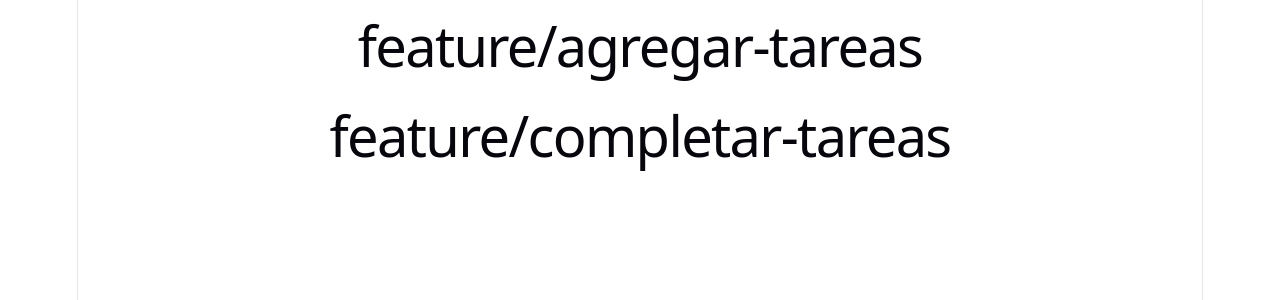
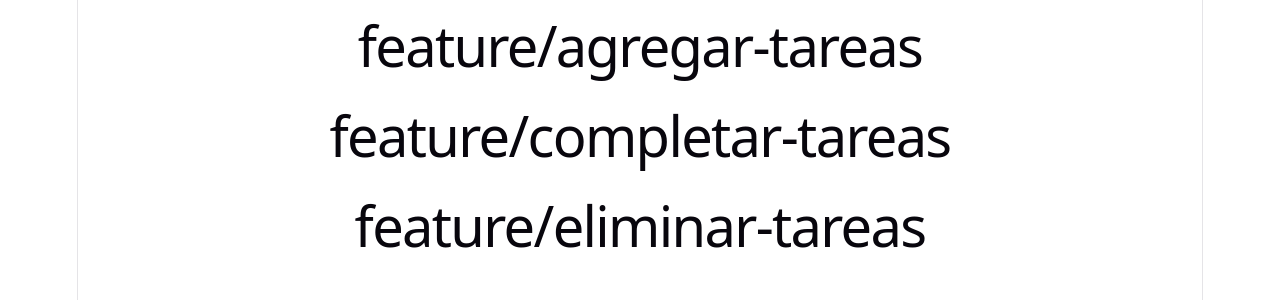
Before and after one commit to bonettrenzo/act4-todo-app, a React (Vite) app: page / in a window 1280 px wide. Shown: the top 300 px of the page. Built offline with nearby package versions, Linux system fonts and the light colour scheme.

Commit message:
se agrego la funcionalidad de eliminar tareas

```diff
--- a/src/App.jsx
+++ b/src/App.jsx
@@ -7,6 +7,7 @@ function App() {
     <>
       <h1>feature/agregar-tareas</h1>
       <h1>feature/completar-tareas</h1>
+      <h1>feature/eliminar-tareas</h1>
     </>
 
   )
```
